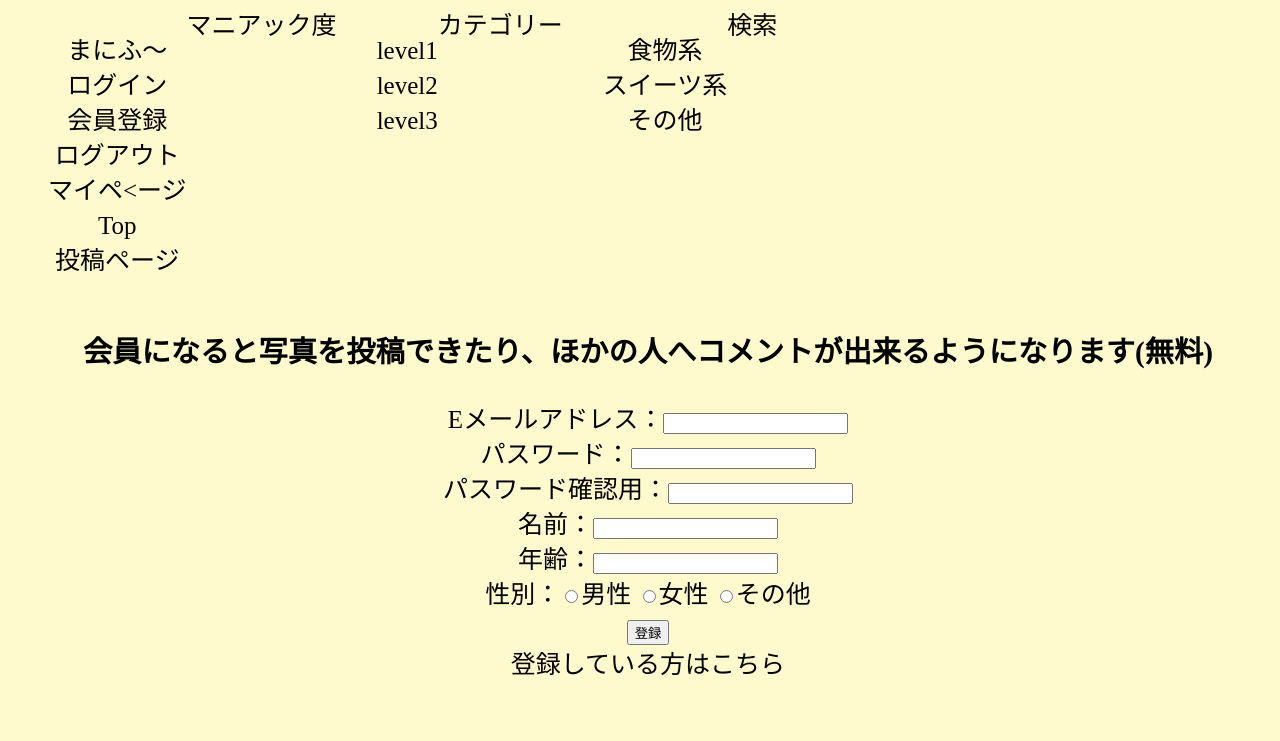
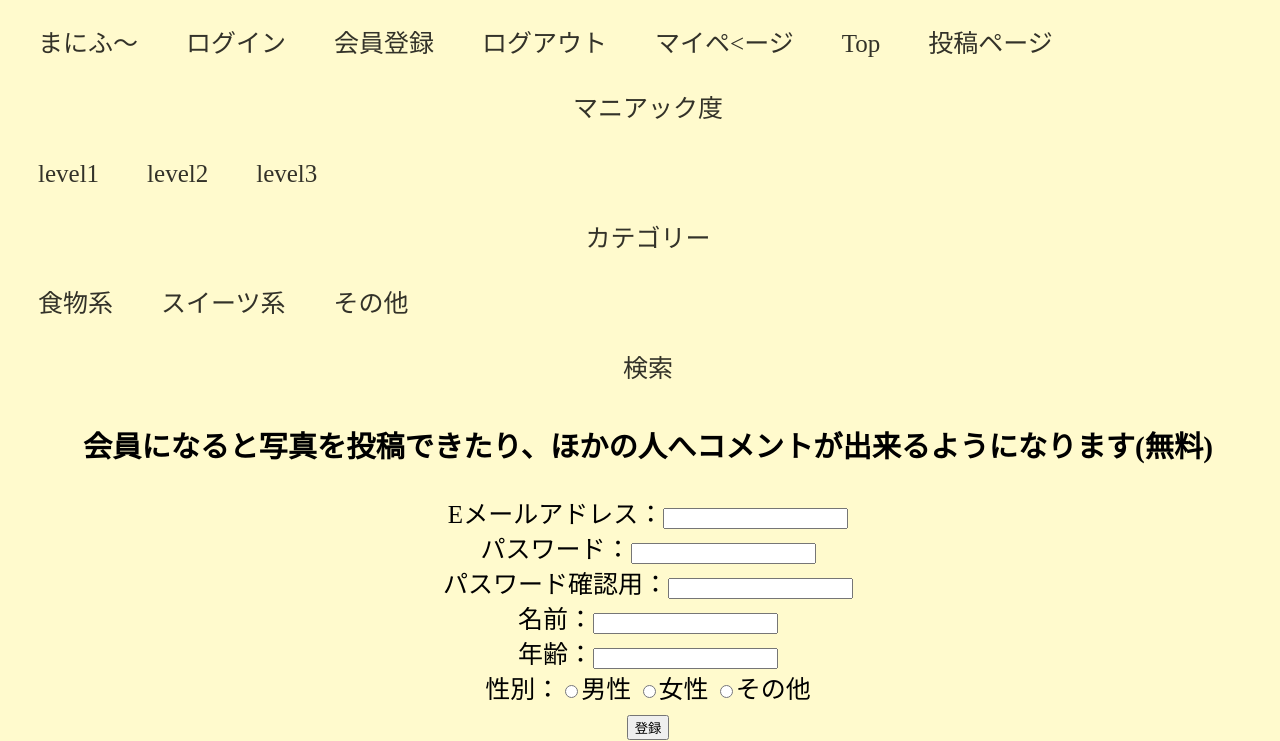
Before and after one commit to kaitwun/graduation_work, a Flask app: page /register in a window 1280 px wide. Shown: the top 741 px of the page. Run offline with Flask 2, Linux system fonts and the light colour scheme; parts of the project's set-up code (start-up, migrations or seed data) failed here and were passed over.

Commit message:
headerレイアウト

```diff
--- a/static/css/style.css
+++ b/static/css/style.css
@@ -69,19 +69,33 @@ logout {
 
 /* --------------------mika-------------------- */
 
-.f-container {
-    display: flex;
-    flex-wrap: wrap;
+
+
+nav {
     list-style: none;
     background-color:#FFFACD;
-    color: #333229
-}
-
-li {
+    color: #333229;
+  }
+  nav ul {
+    display: flex;
+    flex-flow: row;
     list-style: none;
-    color: #333229;
-}
-
+    margin: 0;
+    padding: 6px;
+    list-style-type: none;
+  }
+  nav a {
+    display: block;
+    list-style: none;
+    border-radius: 4px;
+    padding: 12px 24px;
+    color:#333229;
+    text-decoration: none;
+  }
+  nav li a:hover {
+    list-style: none;
+    background-color: #8cae47;
+  }
 
 
 
```
